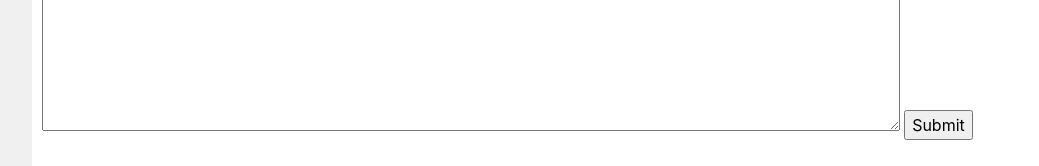
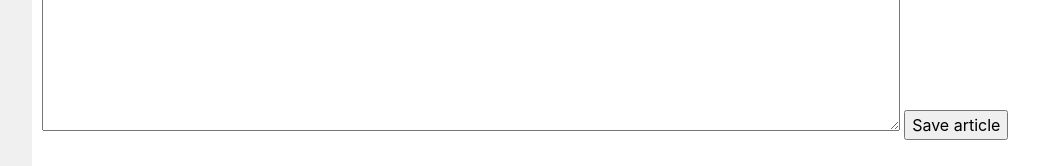
Before and after one commit to d3nw3r/wiki, a Django app: page /wiki/createpage/ in a window 1280 px wide. Shown: the part 634-800 px from the top of the page, without its empty margins (171-1210 px from the left). Run offline with Django 3.2, Linux system fonts and the light colour scheme; some libraries are stand-ins or nearby versions.

Commit message:
finaly done function create page

```diff
--- a/encyclopedia/templates/encyclopedia/create_page.html
+++ b/encyclopedia/templates/encyclopedia/create_page.html
@@ -10,6 +10,6 @@
     <form action="{% url 'wiki:create_page' %}", method="POST">
         {% csrf_token %}
         {{ form }}
-        <input type="submit">
+        <input type="submit" value="Save article">
     </form>
 {% endblock %}
--- a/encyclopedia/views.py
+++ b/encyclopedia/views.py
@@ -6,7 +6,7 @@ import random
 
 
 class NewPageForm(forms.Form):
-    title = forms.CharField(label="Article name")
+    title_name = forms.CharField(label="Article name")
     text = forms.CharField(widget=forms.Textarea(attrs={'rows': 10, 'cols': 5}))
 
 
@@ -48,23 +48,18 @@ def search(request):
             'search_content': form['q']
         })
 
+# функція створення нової сторінки
 def create_page(request):
     if request.method == 'POST':
         form = NewPageForm(request.POST)
         if form.is_valid():
-            title = form.cleaned_data['title']
+            title_name = form.cleaned_data['title_name']
             text = form.cleaned_data['text']
-            util.save_entry(title, f"#{title} /n {text}")
-            return title(request, str(title))
+            util.save_entry(title_name, f"#{title_name}  {text}")
+            return title(request, title_name)
     return render(request, "encyclopedia/create_page.html", {
                 'form': NewPageForm()
             })
-
-
-
-
-
-
 
 
 # функція вибору випадкової сторінки
```
